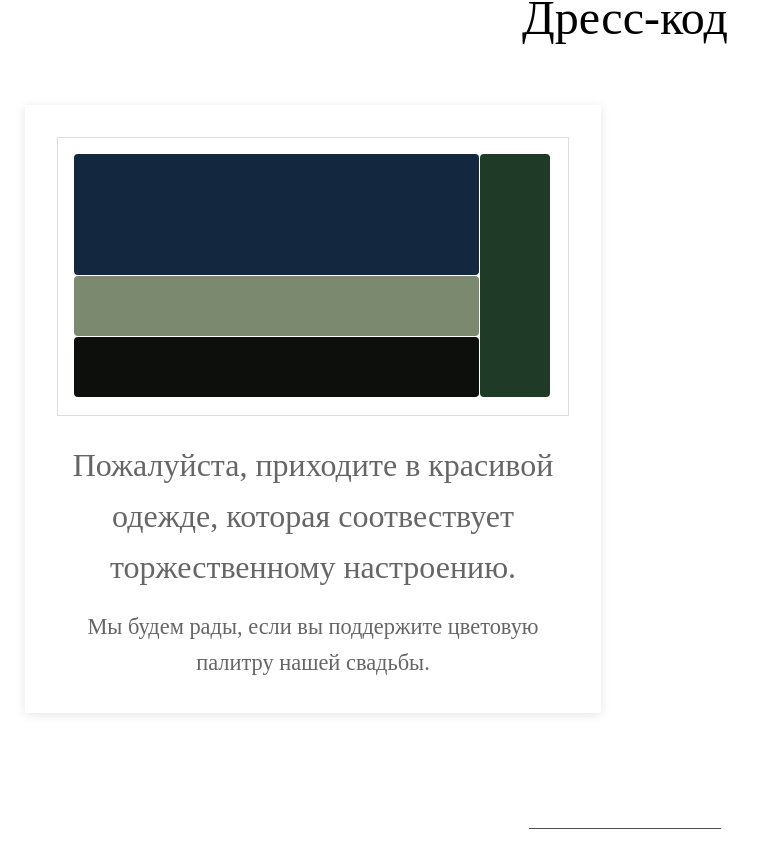
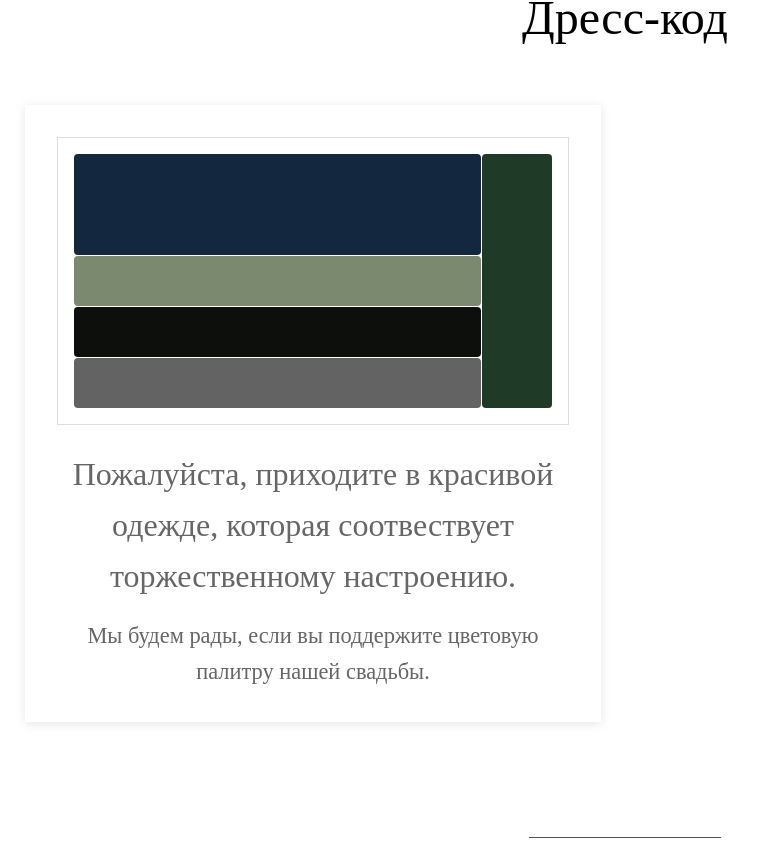
Before and after one commit to VadosLight/wedding, a React (Vite) app: page / in a window 1280 px wide. Shown: the part 2757-3625 px from the top of the page, without its empty margins (15-773 px from the left). Built offline with nearby package versions, Linux system fonts and the light colour scheme.

Commit message:
Update DressCode.module.css

```diff
--- a/src/features/DressCode/ui/DressCode.module.css
+++ b/src/features/DressCode/ui/DressCode.module.css
@@ -75,12 +75,13 @@
 .colors {
   display: grid;
   grid-template-columns: repeat(3, 1fr) 70px;
-  grid-template-rows: repeat(4, 60px);
+  grid-template-rows: repeat(5, 50px);
   grid-template-areas:
     "e e e a"
     "e e e a"
     "d d d a"
-    "b b b a";
+    "b b b a"
+    "c c c a";
   margin: 0 auto;
   padding: 16px;
   gap: 1px;
```
